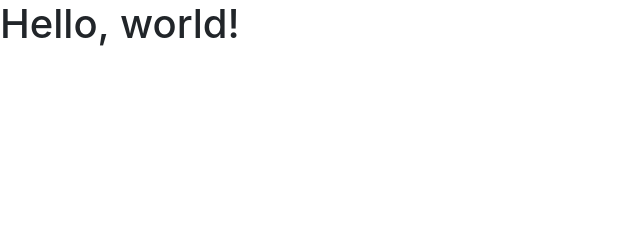
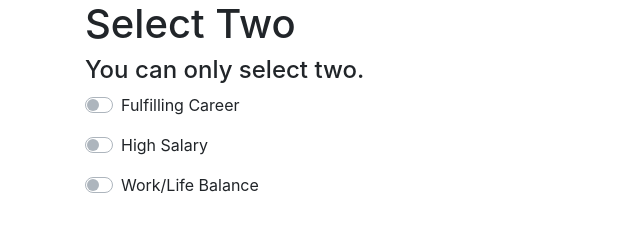
Before and after one commit to Lamarius/lamarius.github.io, a plain HTML site: page index.html in a window 1280 px wide. Shown: the whole page, without its empty margins (0-640 px from the left). Drawn offline with nearby package versions, Linux system fonts and the light colour scheme.

Commit message:
What am I doing with my life?

```diff
--- a/index.html
+++ b/index.html
@@ -7,16 +7,55 @@
 
     <!-- Bootstrap CSS -->
     <link rel="stylesheet" href="https://stackpath.bootstrapcdn.com/bootstrap/4.3.1/css/bootstrap.min.css" integrity="sha384-ggOyR0iXCbMQv3Xipma34MD+dH/1fQ784/j6cY/iJTQUOhcWr7x9JvoRxT2MZw1T" crossorigin="anonymous">
-
-    <title>Hello, world!</title>
+    <title>Real Life Standards</title>
   </head>
   <body>
-    <h1>Hello, world!</h1>
-
+    <div class="container">
+      <h1>Select Two</h1>
+      <h4>You can only select two.</h4>
+      <form>
+        <div class="form-group row">
+          <div class="col-sm-12">
+            <div class="custom-control custom-switch">
+              <input type="checkbox" id="inputFulfillingCareer" class="custom-control-input">
+              <label for="inputFulfillingCareer" class="custom-control-label">Fulfilling Career</label>
+            </div>
+          </div>
+        </div>
+        <div class="form-group row">
+          <div class="col-12">
+            <div class="custom-control custom-switch">
+              <input type="checkbox" id="inputHighSalary" class="custom-control-input">
+              <label for="inputHighSalary" class="custom-control-label">High Salary</label>
+            </div>
+          </div>
+        </div>
+        <div class="form-group row">
+          <div class="col-12">
+            <div class="custom-control custom-switch">
+              <input type="checkbox" id="inputWorkLifeBalance" class="custom-control-input">
+              <label for="inputWorkLifeBalance" class="custom-control-label">Work/Life Balance</label>
+            </div>
+          </div>
+        </div>
+      </form>
+    </div>
     <!-- Optional JavaScript -->
     <!-- jQuery first, then Popper.js, then Bootstrap JS -->
     <script src="https://code.jquery.com/jquery-3.3.1.slim.min.js" integrity="sha384-q8i/X+965DzO0rT7abK41JStQIAqVgRVzpbzo5smXKp4YfRvH+8abtTE1Pi6jizo" crossorigin="anonymous"></script>
     <script src="https://cdnjs.cloudflare.com/ajax/libs/popper.js/1.14.7/umd/popper.min.js" integrity="sha384-UO2eT0CpHqdSJQ6hJty5KVphtPhzWj9WO1clHTMGa3JDZwrnQq4sF86dIHNDz0W1" crossorigin="anonymous"></script>
     <script src="https://stackpath.bootstrapcdn.com/bootstrap/4.3.1/js/bootstrap.min.js" integrity="sha384-JjSmVgyd0p3pXB1rRibZUAYoIIy6OrQ6VrjIEaFf/nJGzIxFDsf4x0xIM+B07jRM" crossorigin="anonymous"></script>
+    <script type="text/JavaScript">
+      var inputFulfillingCareer = $('#inputFulfillingCareer');
+      var inputHighSalary = $('#inputHighSalary');
+      var inputWorkLifeBalance = $('#inputWorkLifeBalance');
+      var inputs = [inputFulfillingCareer, inputHighSalary, inputWorkLifeBalance];
+
+      inputFulfillingCareer.add(inputHighSalary).add(inputWorkLifeBalance).change(function (e) {
+        if ($('input[type="checkbox"]:checked').length === $('input[type="checkbox"]').length) {
+          setTimeout(function () { $(inputs[Math.floor(Math.random() * (inputs.length))]).prop('checked', false); }, 150);
+        }
+      });
+    </script>
   </body>
 </html>
```
